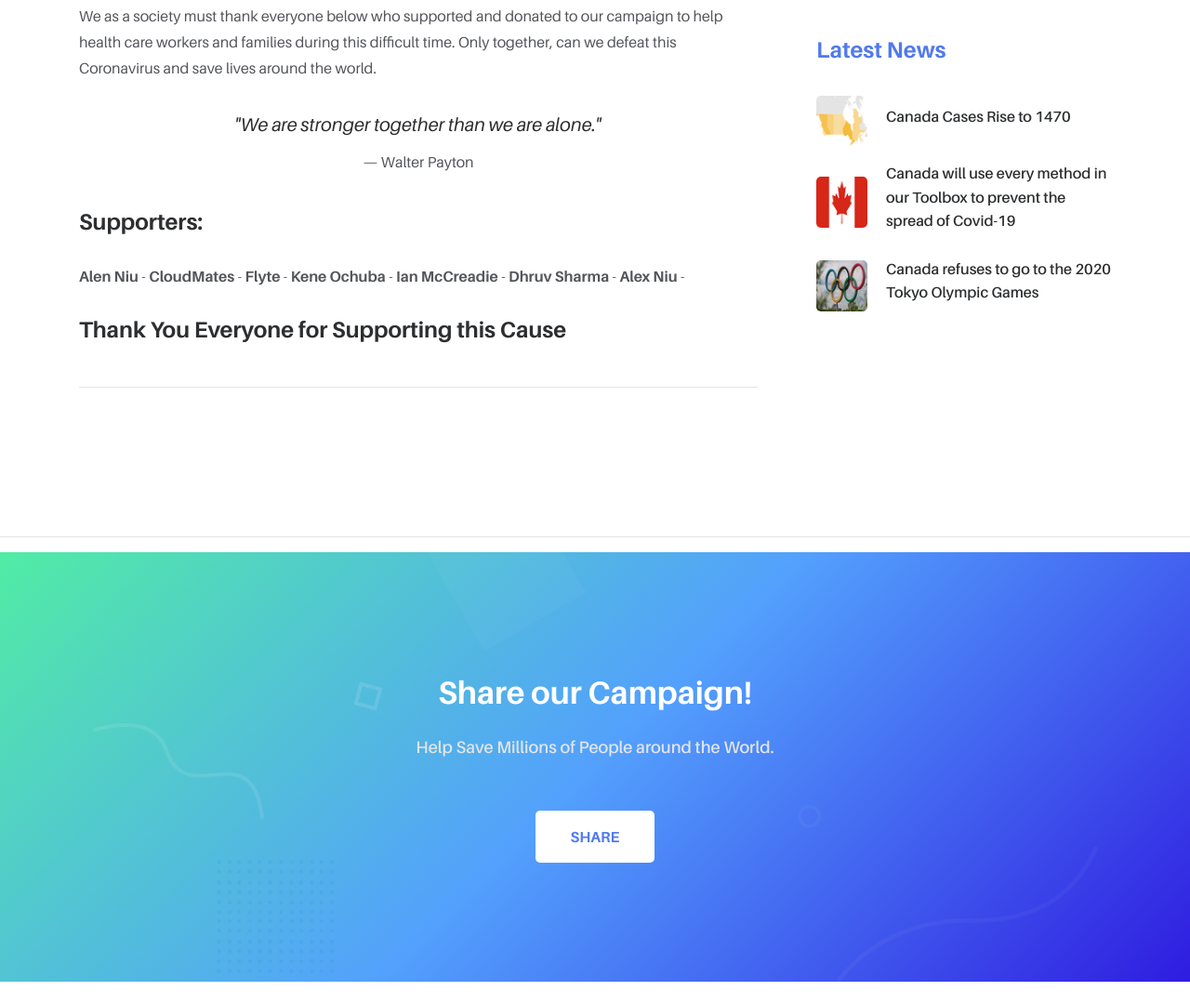
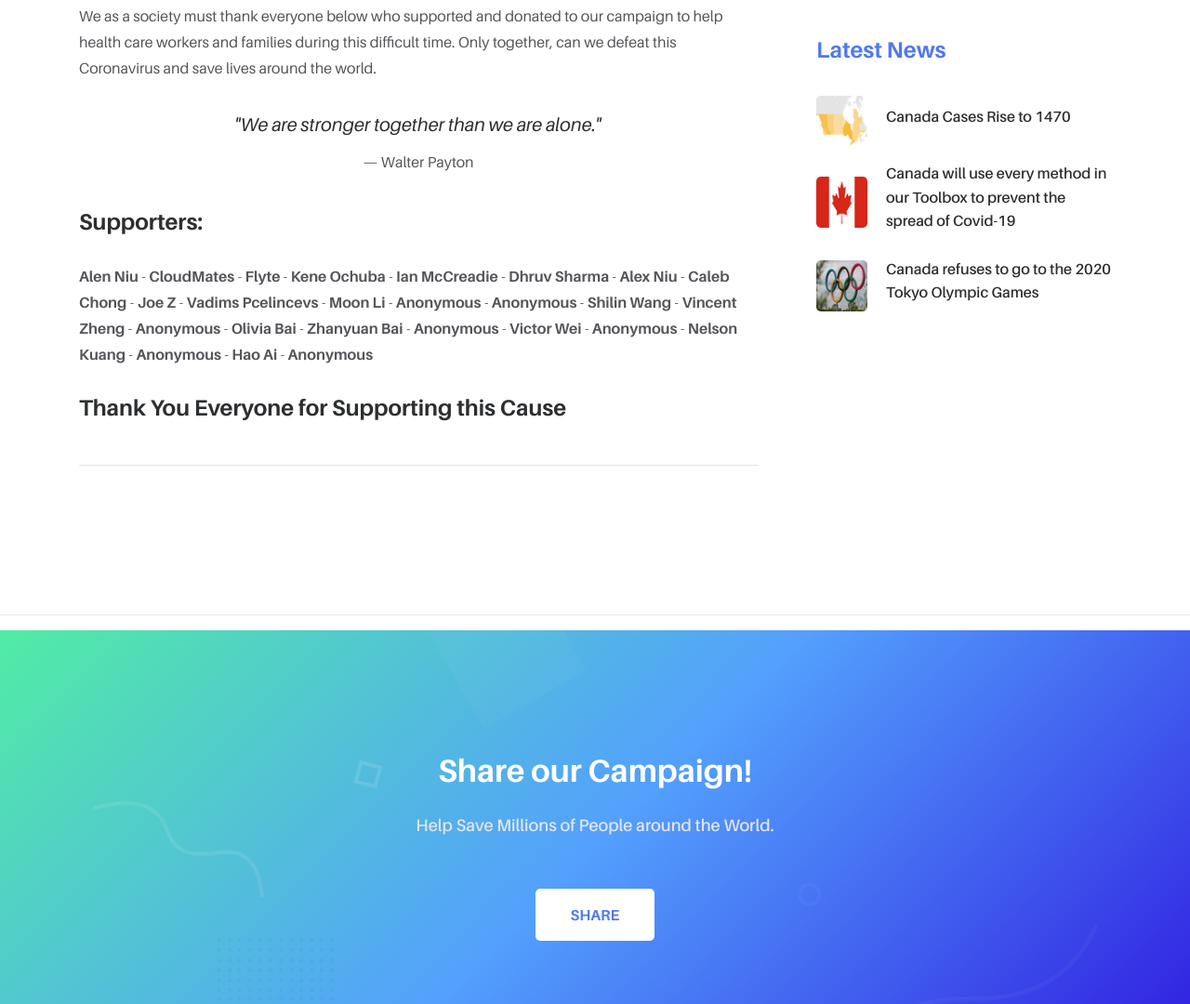
Before and after one commit to alenniu/cmhomepage, a website: page listofdonators.html in a window 1280 px wide. Shown: the part 700-1780 px from the top of the page at 93% size. Drawn offline with Linux system fonts and the light colour scheme; a script that the page names is missing; a web font is replaced by a local one.

Commit message:
Update listofdonators.html

```diff
--- a/listofdonators.html
+++ b/listofdonators.html
@@ -232,7 +232,7 @@
                                             <span>— Walter Payton</span>
                                         </blockquote>
                                     <h5>Supporters: </h5>
-                                    <p><b>Alen Niu</b> - <b>CloudMates</b> - <b>Flyte</b> - <b>Kene Ochuba</b> - <b>Ian McCreadie</b> - <b>Dhruv Sharma</b> - <b>Alex Niu</b> -  </p>
+                                    <p><b>Alen Niu</b> - <b>CloudMates</b> - <b>Flyte</b> - <b>Kene Ochuba</b> - <b>Ian McCreadie</b> - <b>Dhruv Sharma</b> - <b>Alex Niu</b> - <b>Caleb Chong</b> - <b>Joe Z</b> - <b>Vadims Pcelincevs</b> - <b>Moon Li</b> - <b>Anonymous</b> - <b>Anonymous</b> - <b>Shilin Wang</b> - <b>Vincent Zheng</b> - <b>Anonymous</b> - <b>Olivia Bai</b> - <b>Zhanyuan Bai</b> - <b>Anonymous</b> - <b>Victor Wei</b> - <b>Anonymous</b> - <b>Nelson Kuang</b> - <b>Anonymous</b> - <b>Hao Ai</b> - <b>Anonymous</b></p>
 
                                     <h5>Thank You Everyone for Supporting this Cause </h5>
                                 </div>
```
